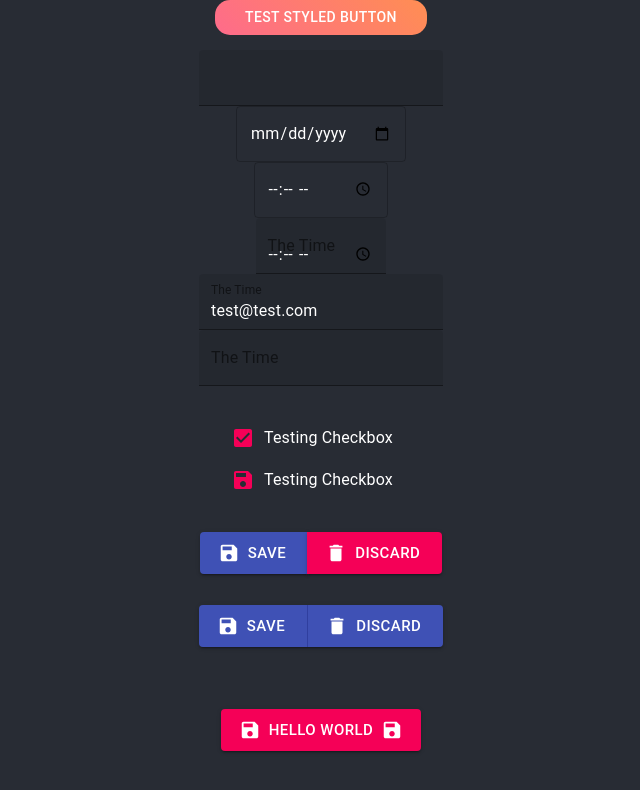
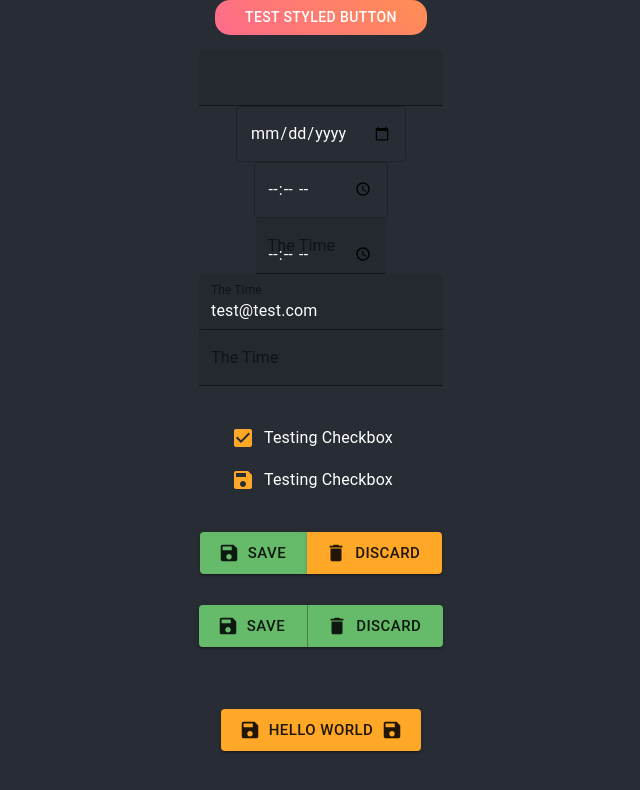
Before and after one commit to Annie-Huang/material-ui-react-tutorial, a React (Create React App) app: page / in a window 1280 px wide. Shown: the top 790 px of the page, without its empty margins (319-959 px from the left). Built offline with nearby package versions, Linux system fonts and the light colour scheme.

Commit message:
Apply a theme color to the site

```diff
--- a/src/App.js
+++ b/src/App.js
@@ -7,7 +7,8 @@
 import Checkbox from "@material-ui/core/Checkbox";
 import FormControlLabel from "@material-ui/core/FormControlLabel";
 import TextField from '@material-ui/core/TextField';
-import { makeStyles, ThemeProvider } from '@material-ui/core/styles';
+import { makeStyles, ThemeProvider, createMuiTheme } from '@material-ui/core/styles';
+import { green, orange} from '@material-ui/core/colors';
 
 const useStyles = makeStyles({
   root: {
@@ -19,6 +20,17 @@
     padding: '5px 30px',
   },
 });
+
+const theme= createMuiTheme({
+  palette: {
+    primary: {
+      main: green[400],
+    },
+    secondary: {
+      main: orange[400],
+    },
+  },
+})
 
 function ButtonStyled() {
   const classes = useStyles();
@@ -66,7 +78,7 @@
 
 function App() {
   return (
-    <ThemeProvider>
+    <ThemeProvider theme={theme}>
       <div className="App">
         <header className="App-header">
           <ButtonStyled />
```
Also changed, not shown: Note.txt.
